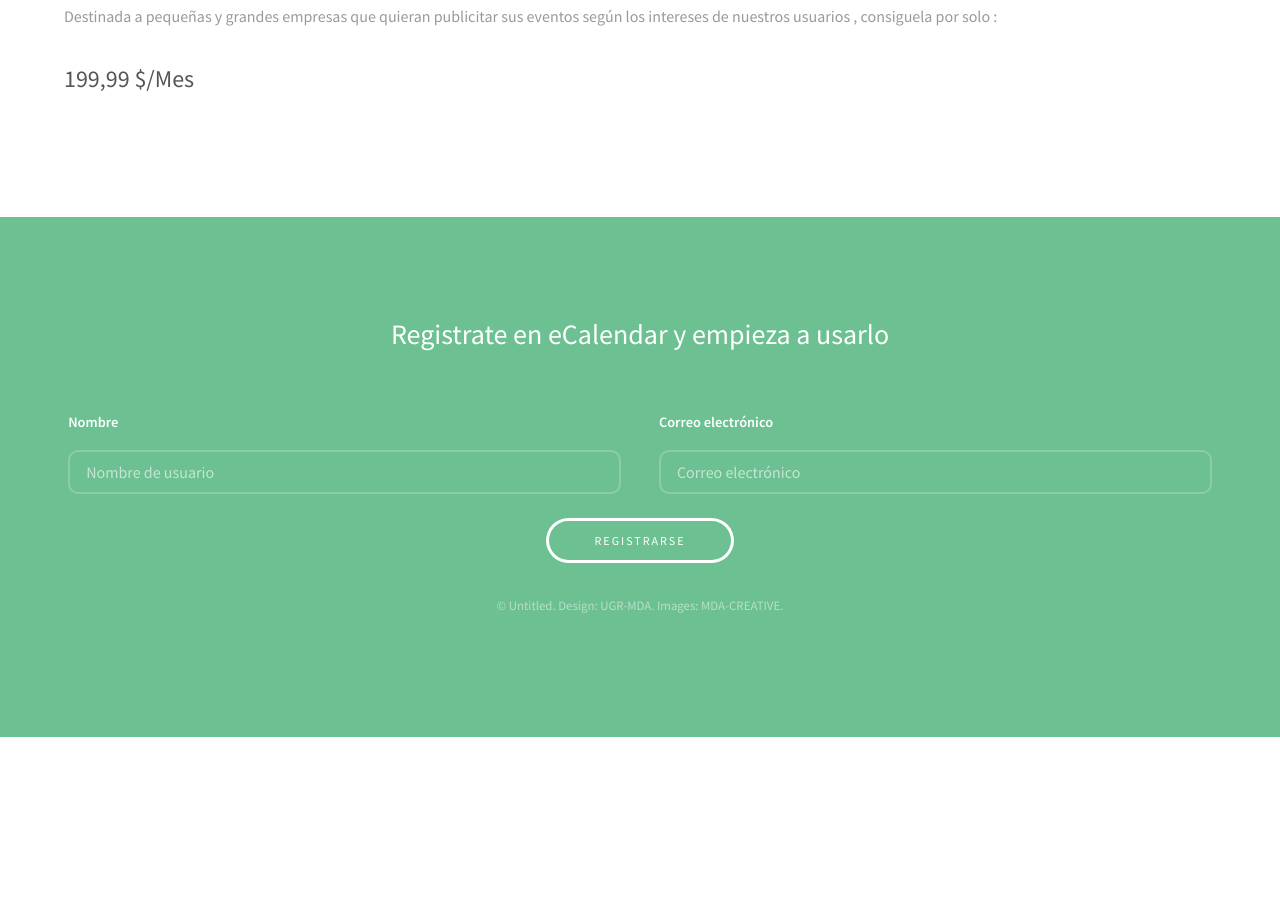
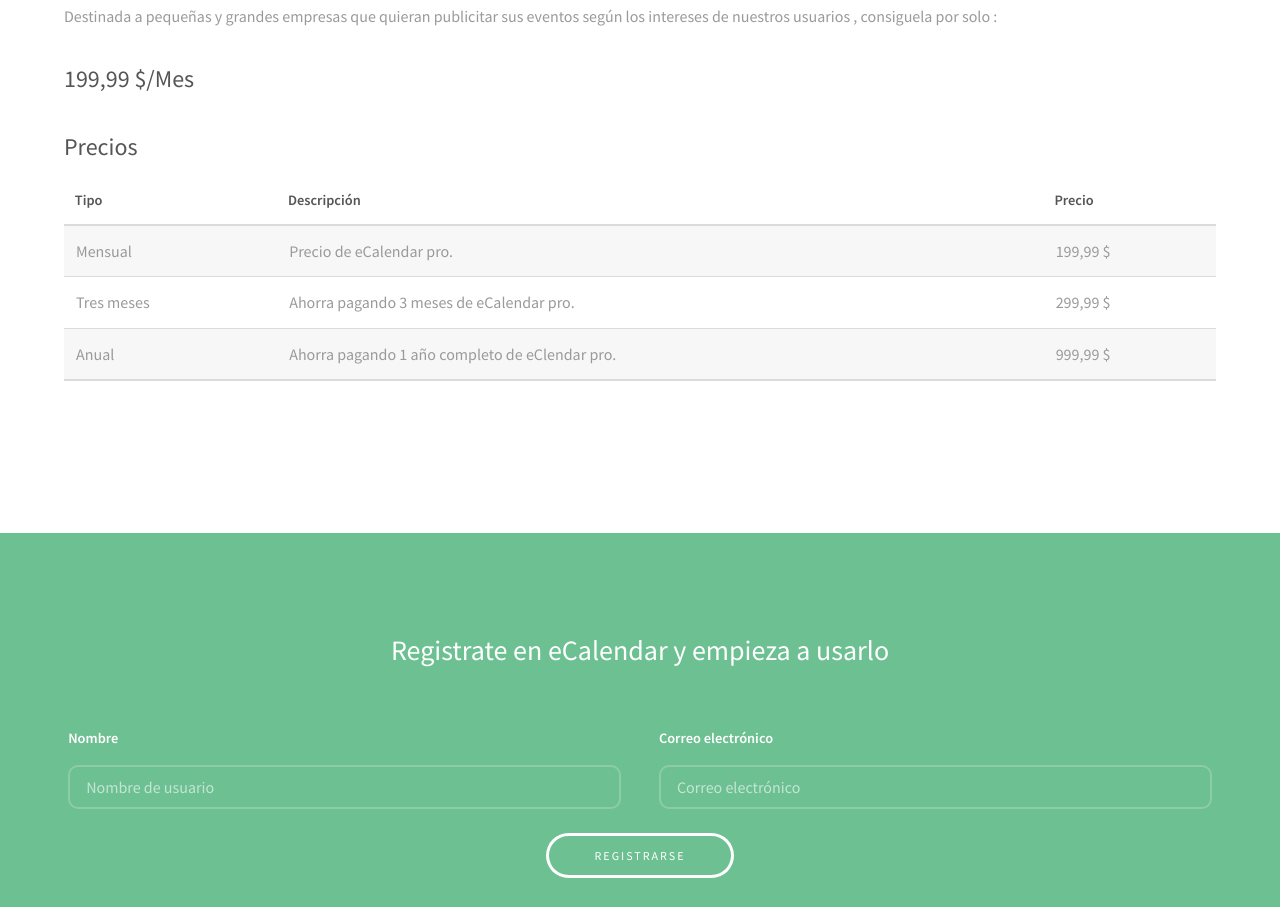
Before and after one commit to joaquinbaca/MDA-WEB, a plain HTML site: page producto.html in a window 1280 px wide. Shown: the part 912-1819 px from the top of the page. Before the commit the page ends 1649 px from the top, so only its background shows below. Drawn offline with Linux system fonts and the light colour scheme.

Commit message:
añadido tabla de precios en producto

```diff
--- a/producto.html
+++ b/producto.html
@@ -45,9 +45,47 @@
 					<p>Crea eventos, invita a tus amigos a ellos, crea grupos para gestionarlos, apunta tus citas, todo lo que necesitas apuntar y administrar en tu dia a dia, eCalendar se encargará y te ayudará a gestionarte,!Comienza a usarlo!</p>
 
 					<h2>Versión gratuita</h2><p>Puedes utilizar de forma gratuita pero limitada, nuestra aplicación eCalendar, difrútala.</p>
-					<h2>Versión profesional</h2><p>Destinada a pequeñas y grandes empresas que quieran publicitar sus eventos según los intereses de nuestros usuarios , consiguela por solo : </p><h4>199,99 $/Mes</h4>
+					<h2>Versión profesional</h2><p>Destinada a pequeñas y grandes empresas que quieran publicitar sus eventos según los intereses de nuestros usuarios , consiguela por solo : <h4>199,99 $/Mes</h4></p>
 
+
+					<!-- Table -->
+					<h4>Precios</h4>
+					<div class="table-wrapper">
+						<table>
+							<thead>
+							<tr>
+								<th>Tipo</th>
+								<th>Descripción</th>
+								<th>Precio</th>
+							</tr>
+							</thead>
+							<tbody>
+							<tr>
+								<td>Mensual</td>
+								<td>Precio de eCalendar pro.</td>
+								<td>199,99 $</td>
+							</tr>
+							<tr>
+								<td>Tres meses</td>
+								<td>Ahorra pagando 3 meses de eCalendar pro.</td>
+								<td>299,99 $</td>
+							</tr>
+							<tr>
+								<td>Anual</td>
+								<td>Ahorra pagando 1 año completo de eClendar pro.</td>
+								<td>999,99 $</td>
+							</tr>
+
+							</tbody>
+							<tfoot>
+							<tr>
+								<td colspan="2"></td>
+							</tr>
+							</tfoot>
+						</table>
+					</div>
 				</div>
+
 			</section>
 
 		<!-- Footer -->
```
